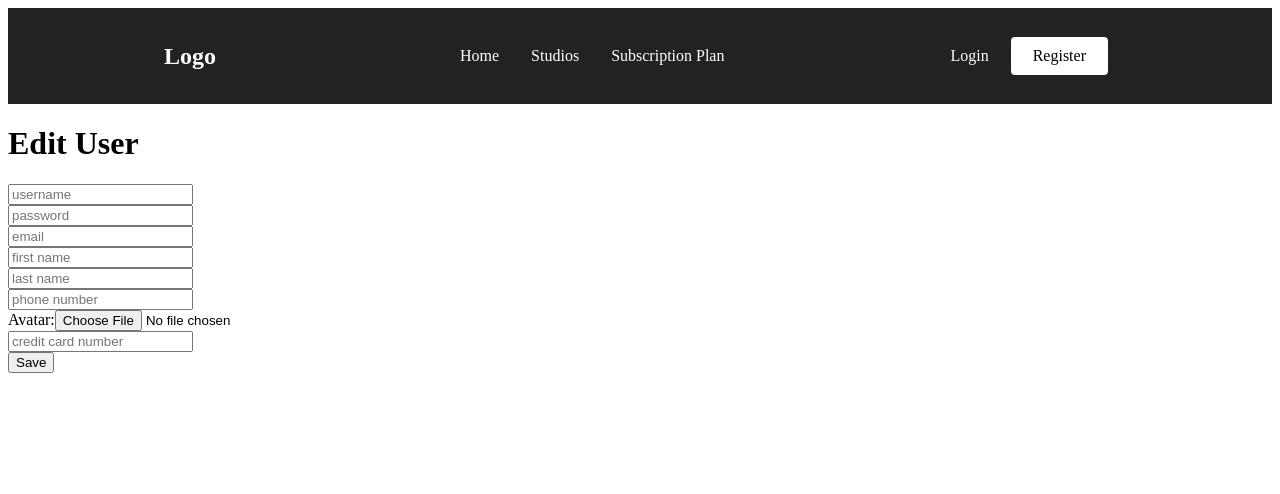
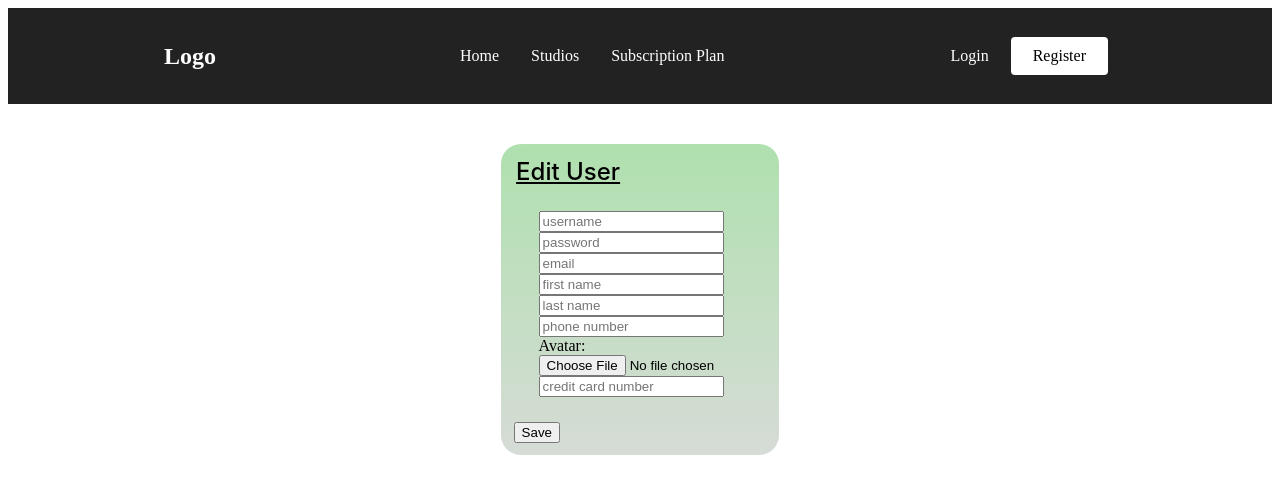
Before and after one commit to JadenHow/CSC309-Project, a React (Create React App) app in the folder frontend/: page /edit in a window 1280 px wide. Shown: the top 494 px of the page. Built offline with nearby package versions, Linux system fonts and the light colour scheme.

Commit message:
edit user css

```diff
--- a/frontend/src/containers/EditUser/EditUser.js
+++ b/frontend/src/containers/EditUser/EditUser.js
@@ -3,6 +3,7 @@ import React, { useState } from 'react';
 import { connect } from 'react-redux';
 // import axios from 'axios';
 // import App from '../App';
+import "./edituser.css";
 
 const EditUser = ({ isAuthenticated }) => {
     const emptyState = {
@@ -43,11 +44,11 @@ const EditUser = ({ isAuthenticated }) => {
     };
 
     return (
-        <div>
-            <h1>Edit User</h1>
+        <div className='form'>
+            <h1 className='title'>Edit User</h1>
             <form onSubmit={e => onSubmit(e)}>
                 <div className='form-group'>
-                    <div>
+                    <div className='inputfield'>
                         <input
                             className='form-control'
                             type='text'
@@ -57,7 +58,7 @@ const EditUser = ({ isAuthenticated }) => {
                             onChange={e => onChange(e)}
                         />
                     </div>
-                    <div>
+                    <div className='inputfield'>
                         <input
                             className='form-control'
                             type='password'
@@ -67,7 +68,7 @@ const EditUser = ({ isAuthenticated }) => {
                             onChange={e => onChange(e)}
                         />
                     </div>
-                    <div>
+                    <div className='inputfield'>
                         <input
                             className='form-control'
                             type='email'
@@ -77,7 +78,7 @@ const EditUser = ({ isAuthenticated }) => {
                             onChange={e => onChange(e)}
                         />
                     </div>
-                    <div>
+                    <div className='inputfield'>
                         <input
                             className='form-control'
                             type='text'
@@ -87,7 +88,7 @@ const EditUser = ({ isAuthenticated }) => {
                             onChange={e => onChange(e)}
                         />
                     </div>
-                    <div>
+                    <div className='inputfield'>
                         <input
                             className='form-control'
                             type='text'
@@ -97,7 +98,7 @@ const EditUser = ({ isAuthenticated }) => {
                             onChange={e => onChange(e)}
                         />
                     </div>
-                    <div>
+                    <div className='inputfield'>
                         <input
                             className='form-control'
                             type='tel'
@@ -107,7 +108,7 @@ const EditUser = ({ isAuthenticated }) => {
                             onChange={e => onChange(e)}
                         />
                     </div>
-                    <div>
+                    <div className='inputfield'>
                         Avatar:
                         <input
                             className='form-control'
@@ -119,7 +120,7 @@ const EditUser = ({ isAuthenticated }) => {
                             onChange={e => onChange(e)}
                         />
                     </div>
-                    <div>
+                    <div className='inputfield'>
                         <input
                             className='form-control'
                             type='number'
--- /dev/null
+++ b/frontend/src/containers/EditUser/edituser.css
@@ -0,0 +1,26 @@
+.form {
+    width: 20%;
+    padding: 1%;
+    /* background-color: greenyellow; */
+    /* background-color: linear-gradient(180deg, rgba(9, 255, 4, 0.2) 0%, rgba(172, 255, 170, 0.0677083) 99.99%, rgba(255, 255, 255, 0) 100%), #D9D9D9; */
+    background: linear-gradient(180deg, rgba(9, 255, 4, 0.2) 0%, rgba(172, 255, 170, 0.0677083) 99.99%, rgba(255, 255, 255, 0) 100%), #D9D9D9;
+    border-radius: 20px;
+    align-self: center;
+    margin: auto;
+    margin-top: 40px;
+
+}
+
+.form-group {
+    margin: 25px;
+    align-items: center;
+}
+
+.title {
+    align-self: center;
+    margin: auto;
+    /* padding-left: 20px; */
+    font-family: 'Inter';
+    /* font-style: oblique; */
+    font-weight: 500;
+}
```
